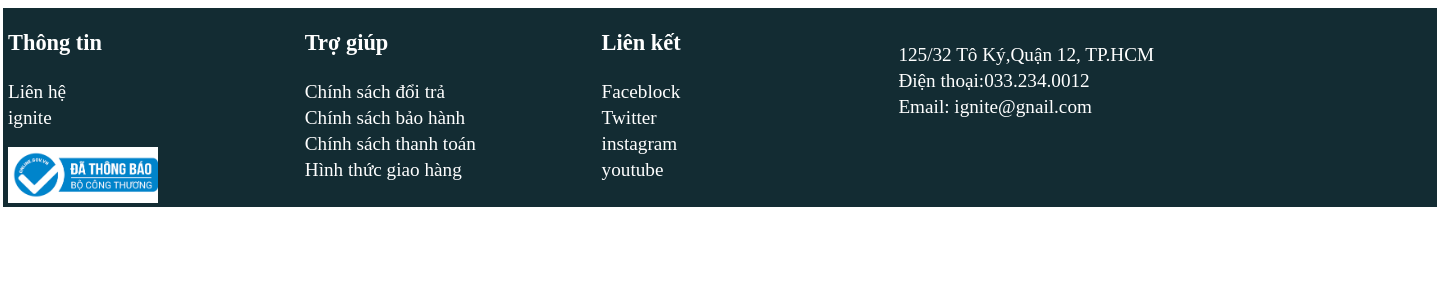
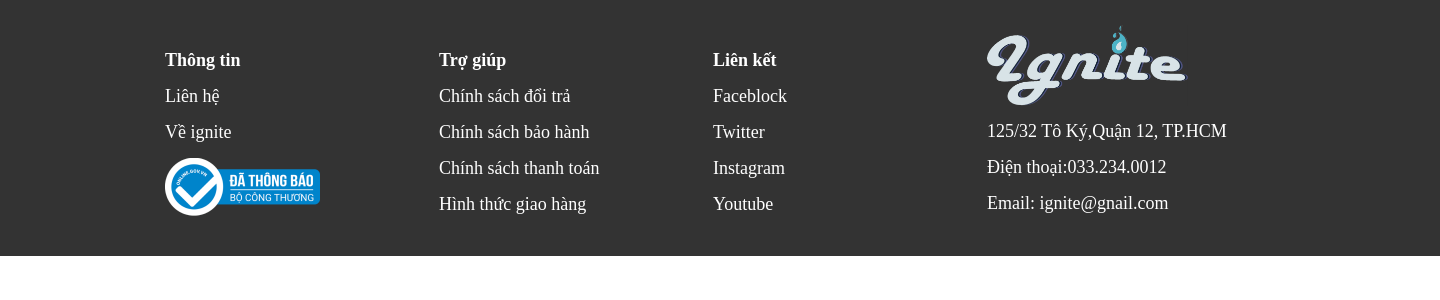
Before and after one commit to Tran-Cao-Minh/du_an_1_nhom_1, a PHP site: page /memberDemo/kien/footer.html in a window 1440 px wide. Shown: the top 300 px of the page. Run offline with PHP 8.4, Linux system fonts and the light colour scheme; some libraries are stand-ins or nearby versions.

Commit message:
up footer

```diff
--- a/memberDemo/kien/footer.css
+++ b/memberDemo/kien/footer.css
@@ -1,74 +1,56 @@
-.footer_container-fluid {
+
+
+.footer{
+    width: 1440px;
     background-color: var(--black);
+    display: flex;
 }
 
-/* */
-.grid {
-    width: 1200px;
-    max-width: 100%;
-    margin: 0 auto;
+.footer__container {
+    display: flex;
+    width: 114rem;
+    height: auto;
+    background-color: var(--black);
+    margin: 0 15rem;
+}
+.footer__column {
+   color: white;
+   padding: 0 15px;
+   width: 274px;
+   height: auto;
+   margin: 2.5rem 0;
+}
 
+.footer__heading {
+padding-top: 5rem;
+padding-top: 2.5rem;
+font-size: 1.8rem;
+}
+
+.footer__list {
+   list-style: none;
 
 }
-.grid__full-width {
-    width: 100%;
+.footer__link {
+    text-decoration: none;
+    color:var(--white);
+    padding-top: 1.5rem ;
+    display: block;
+    font-size: 1.8rem;
+}
+.footer__link:hover {
+    color: var(--tertiary-color);
+}
 
-}
-.grid__row {
-    display: flex;
-    flex-wrap: wrap;
-    margin-left: -5px;
-    margin-right: -5px;
-    background-color: #132C33;
+.footer__business-certificate img {
+    width: 15.5rem;
+    height: 5.8rem;
+    margin-top: 1.5rem;
+    margin-bottom: 1.5rem;
 
 }
 
-/* text*/
-.grid_colum-2 {
-    padding-left: 5px;
-    padding-right: 5px;
-    width: 16.6667%;
+.footer__logo img {
+    width: 20.1rem;
+    height: 8.1rem;
 }
-
-.grid__column-2-4 {
-    padding-left: 5px;
-    padding-right: 5px;
-    width: 20%;
-}
-
-.grid__column-10 {
-    padding-left: 5px;
-    padding-right: 5px;
-    width: 83.3334%;
-}
-/* footer */
-.footer {
-    padding-top: 12px;
-    border-top: 4px solid var(--primary-color);
-}
-.footer__heading {
-    font-size: 1.4rem;
-
-}
-.footer__list {
-    padding-left: 0;
-    list-style: none;
-}
-.footet-item__link {
-    text-decoration: none;
-    font-size: 1.2rem;
-    color: White;
-    padding: 2px 0;
-    display: block;
-}
-.footet-item__link:hover {
-    color: var(--primary-color);
-}
-
-.footer__download-img{
-    width: 150px;
-    object-fit: contain;
-}
-.footer__heading {
-    color: white;
-}
--- a/memberDemo/kien/footer.html
+++ b/memberDemo/kien/footer.html
@@ -6,76 +6,78 @@
     <meta http-equiv="X-UA-Compatible" content="IE=edge">
     <meta name="viewport" content="width=device-width, initial-scale=1.0">
     <title>Document</title>
-    <link rel="stylesheet" href="public/css/reset.css">
-    <link rel="stylesheet" href="footer.css">
+    <link rel="stylesheet" href="/public/css/global/theme.css">
+    <link rel="stylesheet" href="/public/css/global/reset.css">
+    <link rel="stylesheet" href="./footer.css">
+
 </head>
 
 <body>
-    <div class="gird">
-        <div class="grid__row">
-            <div class="grid__column-2-4">
+    <div class="footer">
+        <div class="footer__container">
+            <div class="footer__column">
                 <h3 class="footer__heading">Thông tin</h3>
                 <ul class="footer__list">
-                    <li class="footer-item">
-                       <a href="" class="footet-item__link">Liên hệ</a>
+                    <li class="footer__item">
+                       <a href="" class="footer__link">Liên hệ</a>
                     </li>
                     <li>
-                       <a href="" class="footet-item__link">ignite</a>
+                       <a href="" class="footer__link">Về ignite</a>
                     </li>
                 </ul>
-                <img src="./img/1.png" alt="" class="footer__download-img">
+                <a class="footer__business-certificate" href=""><img src="/public/image/site/home_page/boCongThuong.png" alt=""></a>
             </div>
-            <div class="grid__column-2-4">
+            <div class="footer__column">
                 <h3 class="footer__heading">Trợ giúp</h3>
                 <ul class="footer__list">
-                    <li class="footer-item">
-                        <a href="" class="footet-item__link">Chính sách đổi trả</a>
+                    <li class="footer__item">
+                        <a href="" class="footer__link">Chính sách đổi trả</a>
                     </li>
                     <li>
-                        <a href="" class="footet-item__link">Chính sách bảo hành</a>
+                        <a href="" class="footer__link">Chính sách bảo hành</a>
                     </li>
                     <li>
-                        <a href="" class="footet-item__link">Chính sách thanh toán</a>
+                        <a href="" class="footer__link">Chính sách thanh toán</a>
                     </li>
                     <li>
-                        <a href="" class="footet-item__link">Hình thức giao hàng</a>
+                        <a href="" class="footer__link">Hình thức giao hàng</a>
                     </li>
                 </ul>
             </div>
-            <div class="grid__column-2-4">
+            <div class="footer__column">
                 <h3 class="footer__heading">Liên kết</h3>
                 <ul class="footer__list">
-                    <li class="footer-item">
-                        <a href="" class="footet-item__link">Faceblock</a>
+                    <li class="footer__item">
+                        <a href="" class="footer__link">Faceblock</a>
                     </li>
                     <li>
-                        <a href="" class="footet-item__link">Twitter</a>
+                        <a href="" class="footer__link">Twitter</a>
                     </li>
                     <li>
-                        <a href="" class="footet-item__link">instagram</a>
+                        <a href="" class="footer__link">Instagram</a>
                     </li>
                     <li>
-                        <a href="" class="footet-item__link">youtube</a>
+                        <a href="" class="footer__link">Youtube</a>
                     </li>
                 </ul>
             </div>
-            <div class="grid__column-2-4">
-                <img src="" alt="">
+            <div class="footer__column">
+                <a class="footer__logo" href=""><img src="/public/image/site/home_page/logo.png" alt=""></a>
                 <ul class="footer__list">
-                    <li class="footer-item">
-                        <a href="" class="footet-item__link">125/32 Tô Ký,Quận 12, TP.HCM</a>
+                    <li class="footer__item">
+                        <a href="" class="footer__link">125/32 Tô Ký,Quận 12, TP.HCM</a>
                     </li>
                     <li>
-                        <a href="" class="footet-item__link">Điện thoại:033.234.0012</a>
+                        <a href="" class="footer__link">Điện thoại:033.234.0012</a>
                     </li>
                     <li>
-                        <a href="" class="footet-item__link">Email: ignite@gnail.com</a>
+                        <a href="" class="footer__link">Email: ignite@gnail.com</a>
                     </li>
                 </ul>
             </div>
         </div>
     </div>
-    </div>
+
 </body>
 
 </html>
```
Also changed, not shown: public/image/site/home_page/logo.png (added).
